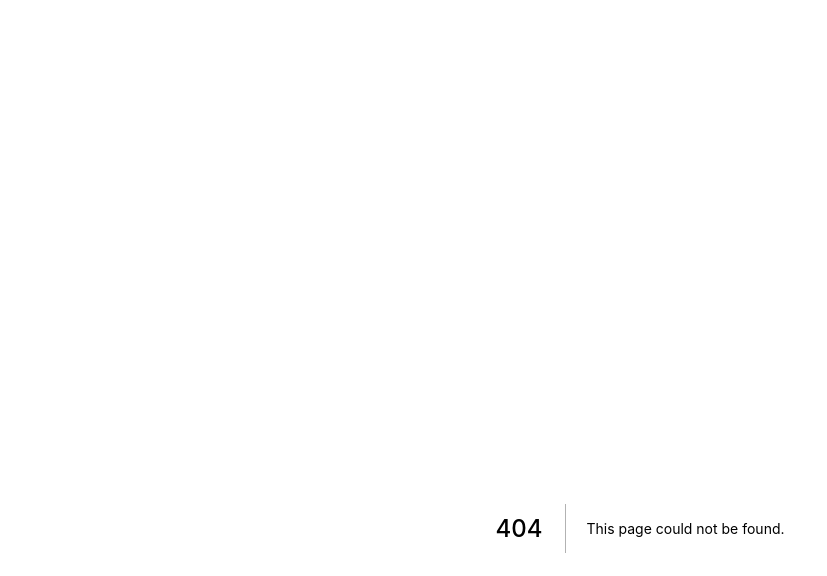
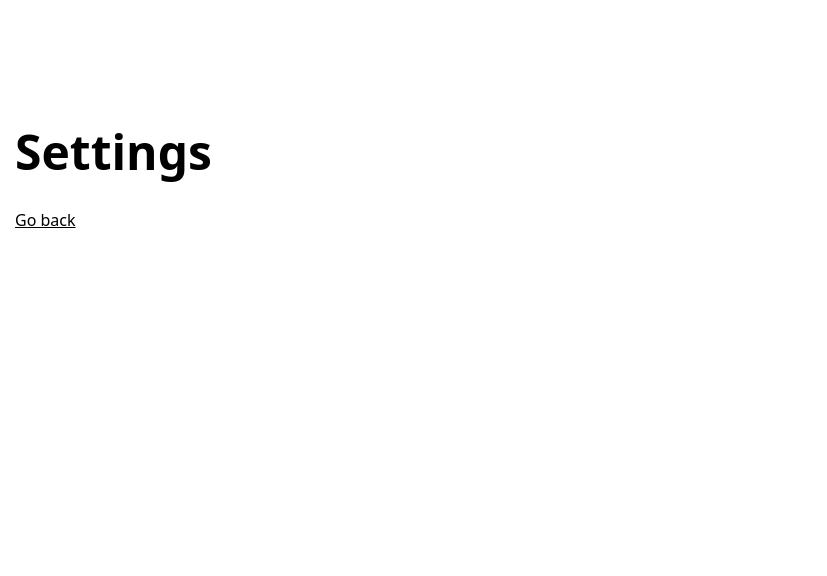
Before and after one commit to jordanopensource/start-web, a Next.js app: page /settings in a window 1280 px wide. Before the commit this address had no page. Shown: the top 576 px of the page, without its empty margins (0-827 px from the left). Built offline with nearby package versions, Linux system fonts and the light colour scheme.

Commit message:
Add Settings page

```diff
--- /dev/null
+++ b/pages/settings.jsx
@@ -0,0 +1,15 @@
+import React from 'react';
+import Link from 'next/link';
+
+const Settings = () => {
+  return (
+    <div>
+      <h1 className="my-8">Settings</h1>
+      <Link href="/" passHref>
+        <p className="cursor-pointer underline">Go back</p>
+      </Link>
+    </div>
+  );
+};
+
+export default Settings;
```
